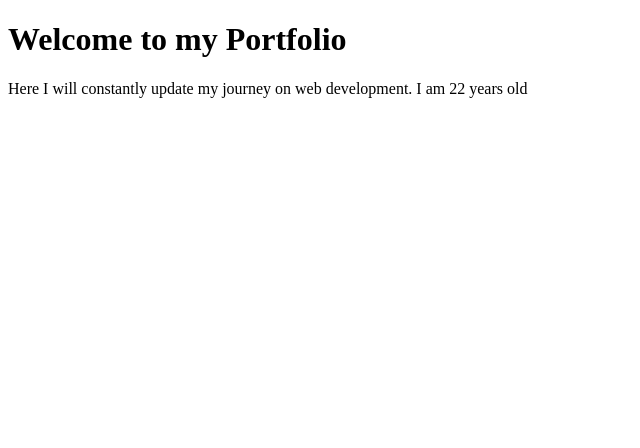
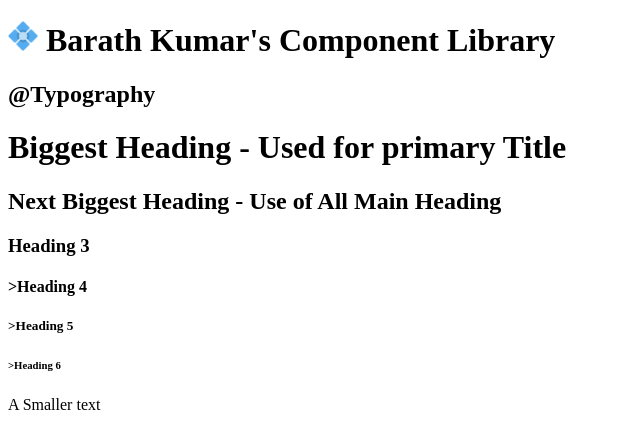
Before and after one commit to barathkumar87/Barath-Kumar-Portfolio--, a plain HTML site: page index.html in a window 1280 px wide. Shown: the whole page, without its empty margins (0-640 px from the left). Drawn offline with Linux system fonts and the light colour scheme.

Commit message:
docx-Added icon

```diff
--- a/index.html
+++ b/index.html
@@ -4,10 +4,23 @@
     <meta charset="UTF-8">
     <meta http-equiv="X-UA-Compatible" content="IE=edge">
     <meta name="viewport" content="width=device-width, initial-scale=1.0">
-    <title>Barath Kumar's Portfolio</title>
+    <link rel="apple-touch-icon" sizes="180x180" href="/apple-touch-icon.png">
+    <link rel="icon" type="image/png" sizes="32x32" href="/favicon-32x32.png">
+    <link rel="icon" type="image/png" sizes="16x16" href="/favicon-16x16.png">
+    <link rel="manifest" href="/site.webmanifest">
+    <title>Barath Kumar - Component Library</title>
 </head>
 <body>
-    <h1>Welcome to my Portfolio</h1>
-    <p>Here I will constantly update my journey on web development. I am 22 years old</p>
+   <h1 class="logo"><a tabindex="2" accesskey="1" href="/"><img src="favicon-32x32.png" width="30" height="30" alt="W3C" /></a> <span class="alt-logo">Barath Kumar's Component Library</span></h1>
+   <p></p>
+   <h2>@Typography</h2>
+
+   <h1>Biggest Heading - Used for primary Title</h1>
+   <h2>Next Biggest Heading - Use of All Main Heading</h2>
+   <h3>Heading 3</h3>
+   <h4>>Heading 4</h4>
+   <h5>>Heading 5</h5>
+   <h6>>Heading 6</h6>
+   <p>A Smaller text</p>
 </body>
 </html>
```
Also changed, not shown: about.txt (added), android-chrome-192x192.png (added), android-chrome-512x512.png (added), apple-touch-icon.png (added), favicon-16x16.png (added), favicon-32x32.png (added), favicon.ico (added), site.webmanifest (added).
